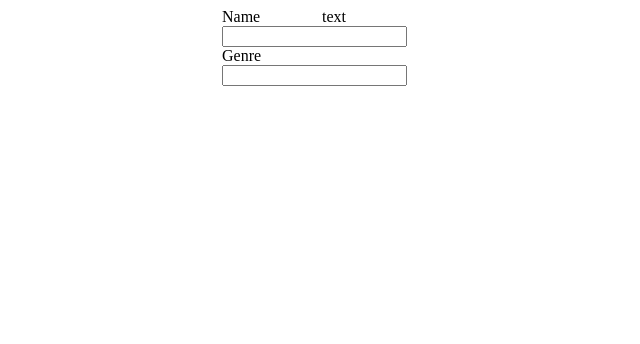
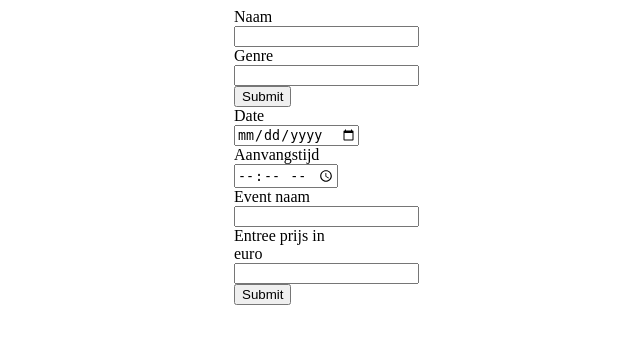
Before and after one commit to Alec526/fullstack-project, a PHP site: page /home.html in a window 1280 px wide. Shown: the top 344 px of the page, without its empty margins (356-996 px from the left). Run offline with PHP 8.4, Linux system fonts and the light colour scheme.

Commit message:
added more input types

```diff
--- a/home.html
+++ b/home.html
@@ -9,13 +9,36 @@
 <section class="page">
     <div id="formdiv">
         <form id="form" action="" method="post">
-            <label for="bandname">Name</label>
-            <input type="text" id="bandname" name="name">
+
+            <label for="bandnaam">Naam</label>
+            <input type="text" id="bandnaam" name="naam">
+
             <label for="genre">Genre</label>
             <input type="text" id="genre" name="genre">
 
+            <input type="submit" value="Submit">
         </form>
-    text
+    </div>
+</section>
+
+<section class="page2">
+    <div id="formdiv2">
+        <form id="form2" action="" method="post">
+
+            <label for="date">Date</label>
+            <input type="date" id="date" name="date">
+
+            <label for="aanvangstijd">Aanvangstijd</label>
+            <input type="time" id="aanvangstijd" name="time">
+
+            <label for="eventnaam">Event naam</label>
+            <input type="text" id="eventnaam" name="eventnaam">
+
+            <label for="entreeprijs">Entree prijs in euro</label>
+            <input type="number" id="entreeprijs" name="entreeprijs">
+
+            <input type="submit" value="Submit">
+        </form>
     </div>
 </section>
 
--- a/homestyle.css
+++ b/homestyle.css
@@ -14,3 +14,15 @@ html {
     display: flex;
     justify-content: center;
 }
+
+#form2 {
+    display:block;
+    width:100px;
+}
+
+#formdiv2 {
+    width: 50%;
+    margin: auto;
+    display: flex;
+    justify-content: center;
+}
```
